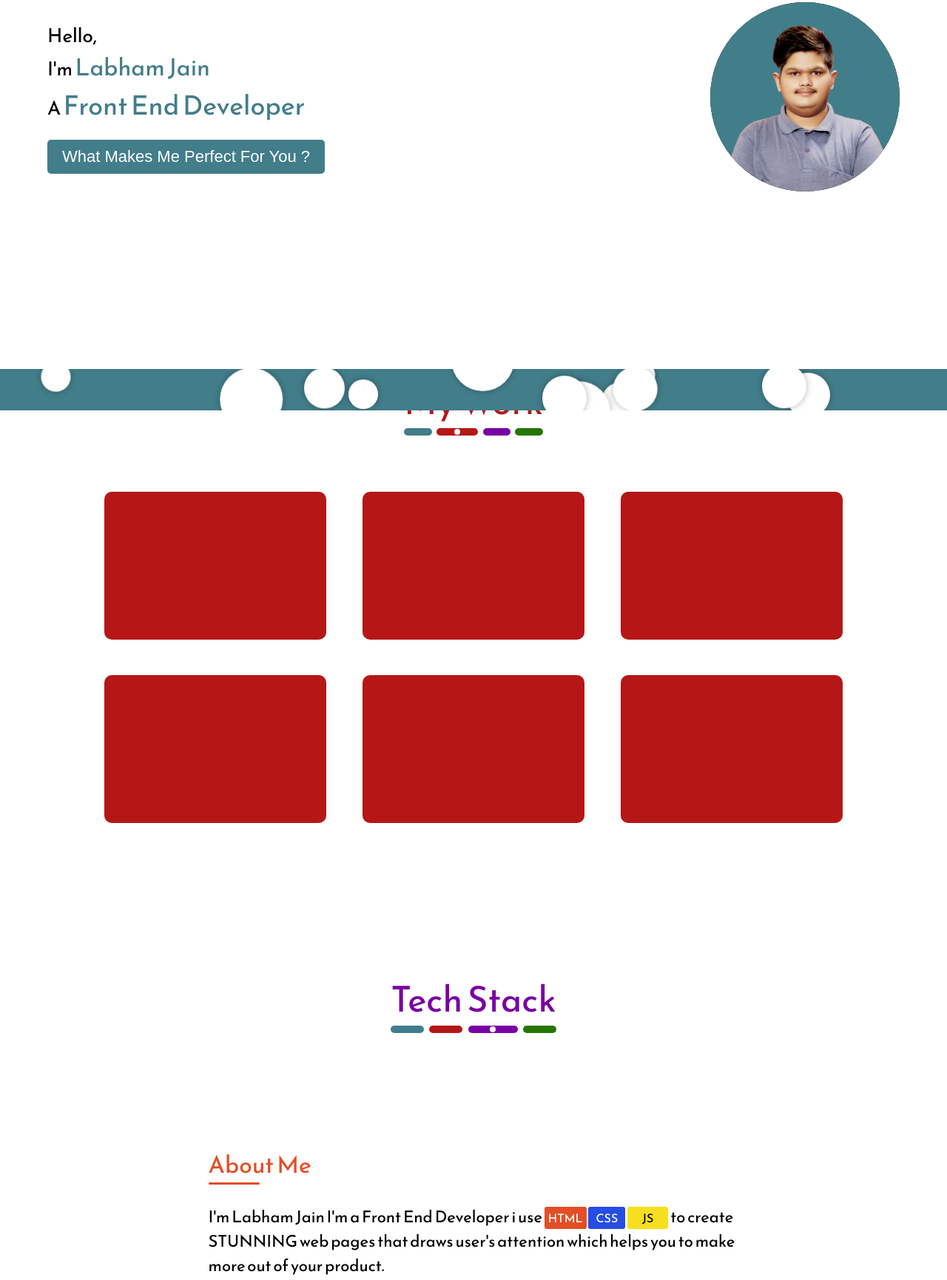
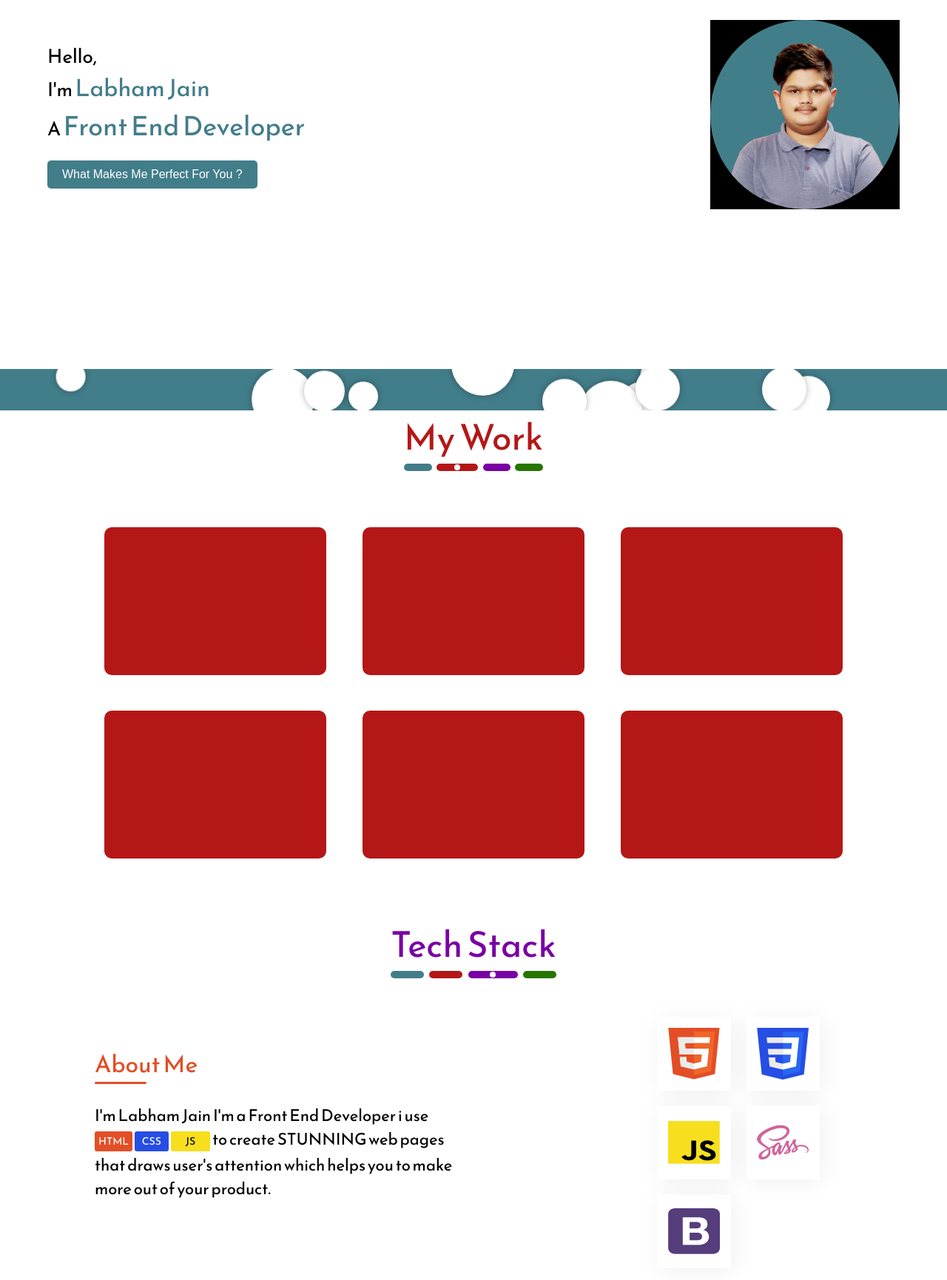
Before and after one commit to Labham-Jain/Labhamjain, a plain HTML site: page index.html in a window 1280 px wide. Shown: the part 245-1976 px from the top of the page at 74% size. Drawn offline with Linux system fonts and the light colour scheme.

Commit message:
Fixed Mobile Related Issues (More Responsive Now)

```diff
--- a/index.html
+++ b/index.html
@@ -60,6 +60,7 @@
         </div>
 
         <div class="wrapper">
+            <div class="text">
                 <p>Hello,</p>
                 <p>I'm
                     <span>Labham Jain</span>
@@ -67,6 +68,7 @@
                 <p>A
                     <span>Front End Developer</span>
                 </p>
+            </div>
 
             <button id="cta_nav">What Makes Me Perfect For You ?</button>
         </div>
--- a/main.css
+++ b/main.css
@@ -80,6 +80,7 @@ body {
 	top: 3rem;
 	font-family: "Reem Kufi", sans-serif;
 	width: 100%;
+	z-index: 15;
 	text-align: center;
 	height: calc(100vh - 3rem);
 	background: #ffffff;
@@ -95,47 +96,50 @@ body {
 /* Main Section / Hero Section */
 
 .first_section {
-	height: calc(100vh - 3rem);
 	padding-top: 3rem;
+	padding-bottom: 3rem;
 	display: flex;
 	flex-direction: column;
 }
 
 .first_section .profile_image {
-	--sizeOfImage: 35vw;
+	--sizeOfImage: 250px;
 	background: #000;
 	margin: 10% auto;
-	border-radius: 50%;
 	width: var(--sizeOfImage);
 	height: var(--sizeOfImage);
-	overflow: hidden;
 }
 
 .first_section .profile_image img {
 	width: 100%;
 	height: 100%;
-	object-fit: contain;
+	object-fit: cover;
+	border-radius: 50%;
 }
 
 .first_section .wrapper {
-	margin-left: 10%;
+	margin-left: 20px;
+	display: flex;
+	flex-direction: column;
+	align-items: center;
 	font-family: "Reem Kufi", sans-serif;
 }
 
-.first_section .wrapper p {
+.first_section .wrapper .text p {
 	font-size: 26px;
 }
-.first_section .wrapper p span {
+.first_section .wrapper .text p span {
 	font-size: 32px;
 	color: #427d8a;
 }
-.first_section .wrapper p:nth-child(3) span {
+.first_section .wrapper .text p:nth-child(3) span {
 	font-size: 36px;
 }
 .first_section .wrapper button {
 	padding: 10px 20px;
-	font-size: 22px;
+	font-size: 16px;
 	background: #427d8a;
+
 	margin-top: 20px;
 	color: #ffffff;
 	border: none;
@@ -195,7 +199,6 @@ body {
 
 section {
 	width: 100%;
-	min-height: calc(100vh - 3rem);
 }
 
 .section_color {
@@ -283,7 +286,7 @@ section {
 }
 
 .third_section .third_section-wrapper .aboutMe {
-	width: 70%;
+	width: 103%;
 	margin-top: 15%;
 }
 .third_section .third_section-wrapper .aboutMe .title {
@@ -304,7 +307,8 @@ section {
 	background: #e34e26;
 }
 .third_section .third_section-wrapper .aboutMe .details {
-	font-size: 22px;
+	font-size: 16px;
+	line-height: 2rem;
 }
 .third_section .third_section-wrapper .stacks {
 	display: grid;
@@ -333,8 +337,7 @@ section {
 	padding: 3px var(--padding);
 	color: var(--color);
 	width: fit-content;
-
-	font-size: 16px;
+	font-size: 14px;
 	font-weight: 100;
 }
 
@@ -399,7 +402,6 @@ section {
 }
 
 .fourth_section form .row_bottom .btn_send {
-	width: 60%;
 	border-radius: 100px;
 	outline: none;
 	cursor: pointer;
@@ -414,7 +416,8 @@ section {
 	display: flex;
 	align-items: center;
 	justify-content: space-between;
-	width: 35%;
+	width: 100%;
+	margin-top: 1rem;
 }
 
 .fourth_section form .row_bottom .other-buttons a {
@@ -435,7 +438,7 @@ section {
 
 @media screen and (max-width: 401px) {
 	.first_section .wrapper button {
-		font-size: 18px;
+		font-size: 16px;
 	}
 	.first_section {
 		align-items: center;
@@ -443,24 +446,54 @@ section {
 	.first_section .wrapper {
 		margin-left: 0px;
 	}
-	.first_section .profile_image {
-		--sizeOfImage: 85vw;
+	.first_section .wrapper .text p {
+		font-size: 18px;
+	}
+	.first_section .wrapper .text p span {
+		font-size: 28px;
+	}
+	.first_section .wrapper .text p:nth-child(3) span {
+		font-size: 30px;
 	}
 }
+
+@media screen and (min-width: 402px) {
+	.first_section .wrapper {
+		display: block;
+		margin-left: 10%;
+	}
+	.third_section .third_section-wrapper .aboutMe {
+		width: 82%;
+	}
+	.third_section .third_section-wrapper .aboutMe .details {
+		font-size: 22px;
+	}
+	.third_section .third_section-wrapper .aboutMe .details span {
+		font-size: 16px;
+	}
+
+	.fourth_section form .row_bottom .other-buttons {
+		justify-content: space-around;
+	}
+}
+
 @media screen and (min-width: 520px) {
 	.first_section .wrapper {
 		margin-left: 15%;
 	}
+	.first_section .profile_image {
+		--sizeOfImage: 220px;
+	}
+	.fourth_section form .row_bottom .other-buttons {
+		width: 60%;
+	}
 }
 @media screen and (min-width: 600px) {
 	.first_section .profile_image {
-		--sizeOfImage: 220px;
 		margin-bottom: 4%;
 		margin-top: 5%;
 	}
-	.first_section .wrapper {
-		margin-left: 20%;
-	}
+
 	.second_section .cards {
 		width: 95%;
 	}
@@ -482,6 +515,7 @@ section {
 	.first_section {
 		justify-content: space-between;
 		padding: 0px 5%;
+		height: 100vh;
 		align-items: center;
 		flex-direction: row-reverse;
 	}
@@ -497,6 +531,16 @@ section {
 		width: 40%;
 		max-width: 300px;
 	}
+	.third_section .third_section-wrapper {
+		flex-direction: row;
+	}
+	.third_section .third_section-wrapper .aboutMe {
+		width: 49%;
+		margin-top: 0%;
+	}
+	.third_section .third_section-wrapper .stacks {
+		margin-top: 5%;
+	}
 }
 @media screen and (max-width: 1047px) {
 	.fourth_section form .row_bottom {
@@ -505,8 +549,12 @@ section {
 	.fourth_section form .row_bottom .btn_send {
 		width: 100%;
 	}
+}
+@media screen and (min-width: 1048px) {
 	.fourth_section form .row_bottom .other-buttons {
-		width: 60%;
-		margin-top: 1rem;
+		margin: 0px;
+	}
+	.fourth_section form .row_bottom .btn_send {
+		width: 100%;
 	}
 }
```
Also changed, not shown: app.js (line endings or trailing spaces). Lines whose indentation alone changed are shown as unchanged.
